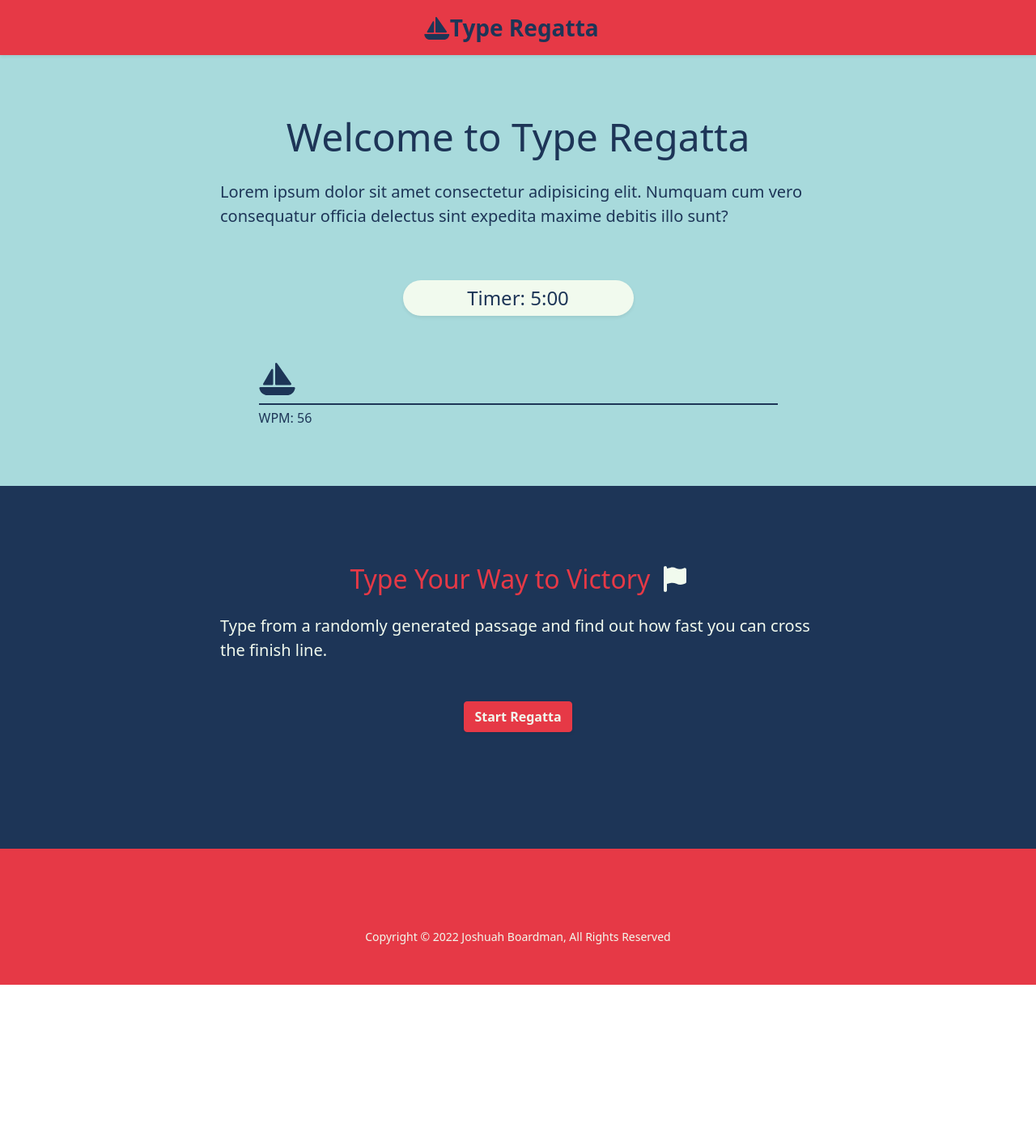
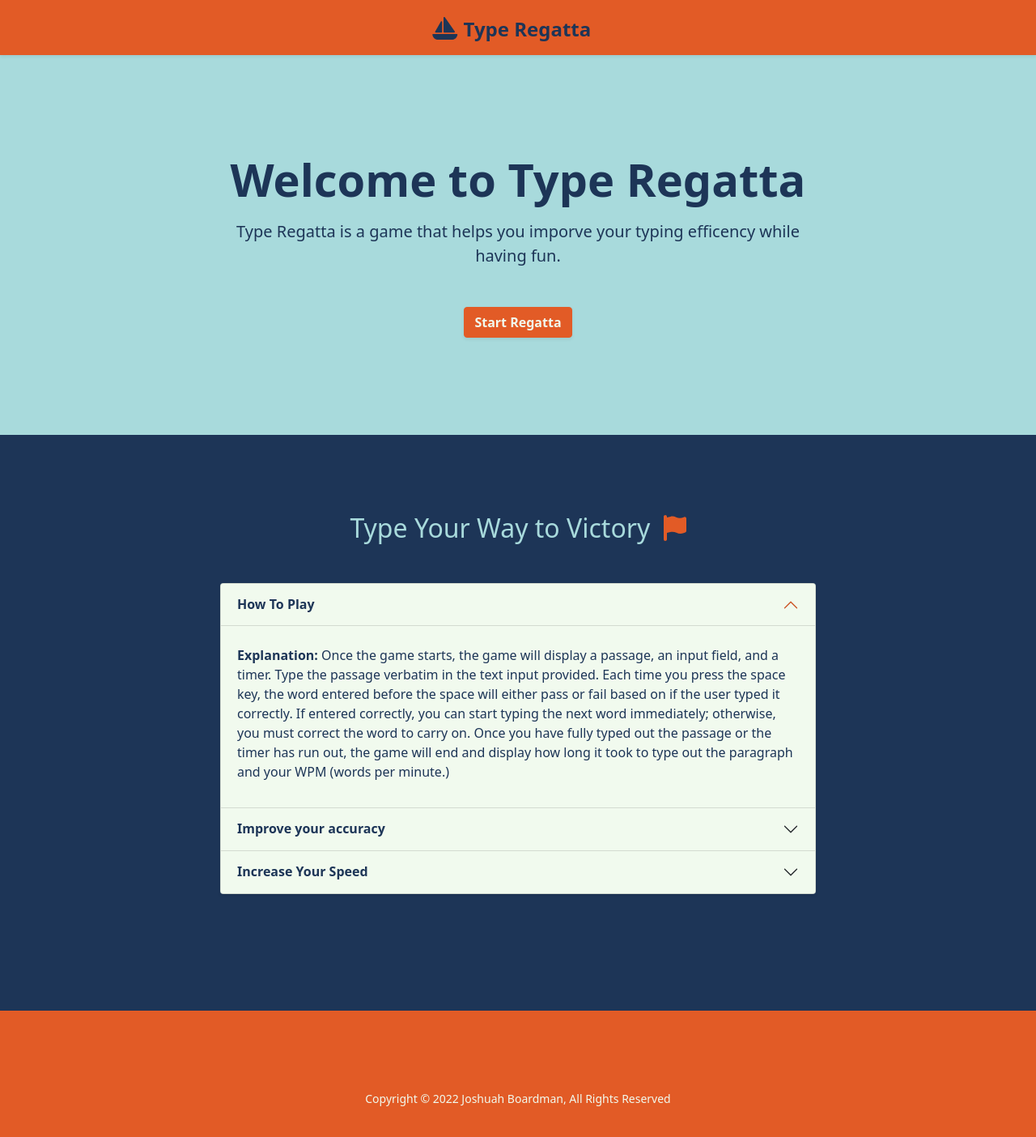
Before and after one commit to JoshuahBoardman/type-regatta, a React (Create React App) app: page / in a window 1280 px wide. Shown: the top 1404 px of the page at 81% size. Before the commit the page ends 1216 px from the top, so only its background shows below. Built offline with nearby package versions, Linux system fonts and the light colour scheme.

Commit message:
Restructured the layout of the application.

```diff
--- a/src/App.js
+++ b/src/App.js
@@ -7,6 +7,8 @@ import GameNotStartedDisplay from "./components/GameNotStartedDisplay";
 import GameCountDownDisplay from "./components/GameCountDownDisplay";
 import GameStartedDisplay from "./components/GameStartedDisplay";
 import GameFinishedDisplay from "./components/GameFinishedDisplay";
+import RegattaIntro from "./components/RegattaIntro";
+import RegattaInfo from "./components/RegattaInfo";
 
 function App() {
 const [gameState, setGameState] = useState(0);
@@ -14,7 +16,7 @@ const [gameState, setGameState] = useState(0);
   function renderByGamestate() {
     switch(gameState) {
       case 0:
-        return <GameNotStartedDisplay setGameState={setGameState} />
+        return  <RegattaIntro setGameState={setGameState}/>
       case 1:
         // TODO This may need to be a  loading screen instead of a countdown.
         return <GameCountDownDisplay setGameState={setGameState} />
@@ -32,18 +34,13 @@ const [gameState, setGameState] = useState(0);
     <main>
       {/* Game Description */}
       <div className="bg-secondary p-4">
-
         <div className="container-md">
-            <div className="row justify-content-center align-items-center">
-              <div className="col-11 col-md-8 text-start my-5">
-                <h1 className="display-5 text-dark text-center">Welcome to Type Regatta</h1>
-                <p className="lead mt-4 text-dark">Lorem ipsum dolor sit amet consectetur adipisicing elit. Numquam cum vero consequatur officia delectus sint expedita maxime debitis illo sunt?</p>
+            <div className="row justify-content-center align-items-center my-5">
+              <div className="col-11 col-md-8 text-center my-5">
+                {renderByGamestate()}
               </div>
             </div>
-          </div>
-          {/* TODO make the Timer show only for relavent game state */}
-          <Timer />
-          <ProgressDisplay />
+        </div>
       </div>
 
       {/* Adaptive Section */}
@@ -51,8 +48,8 @@ const [gameState, setGameState] = useState(0);
         <div className="container-md pb-5">
           <div className="row justify-content-center align-items-center">
             <div className="col-11 col-md-8 mb-5 text-center">
+            <RegattaInfo />
 
-            {renderByGamestate()}
 
             </div>
           </div>
--- a/src/app.scss
+++ b/src/app.scss
@@ -1,4 +1,4 @@
-$primary: #e63946;
+$primary: #e25b26;
 $secondary:  #A8DADC;
 $light:      #F1FAEE;
 $dark:       #1D3557;
--- a/src/components/GameCountDownDisplay.jsx
+++ b/src/components/GameCountDownDisplay.jsx
@@ -3,7 +3,7 @@ import React from 'react'
 const GameCountDownDisplay = () => {
   return (
     <div className='my-5'>
-      <h3 className='text-light pt-3'>Game Will Start In:</h3>
+      <h3 className='text-dark pt-3'>Game Will Start In:</h3>
       <div className='text-primary display-2 fw-bolder mt-3'>3</div>
     </div>
   )
--- a/src/components/GameFinishedDisplay.jsx
+++ b/src/components/GameFinishedDisplay.jsx
@@ -3,8 +3,8 @@ import Button from './Button'
 
 const GameFinishedDisplay = ({ setGameState }) => {
   return (
-    <div className='my-5 text-center '>
-        <h3 className="text-primary h1">Regatta Results</h3>
+    <div className='mb-5 mt-3 text-center '>
+        <h3 className="text-dark h1">Regatta Results</h3>
         <div className='mt-3 mb-4 fs-5'>
             <div className='text-light'>
             <span className='fw-bold'>Time Taken:</span> <span>1:20</span>
--- a/src/components/GameStartedDisplay.jsx
+++ b/src/components/GameStartedDisplay.jsx
@@ -1,4 +1,5 @@
 import React from 'react'
+import ProgressDisplay from './ProgressDisplay'
 import TextDisplay from './TextDisplay'
 import TextInput from './TextInput'
 import Button from './Button'
@@ -6,7 +7,8 @@ import Button from './Button'
 const gameDisplay = ({ setGameState }) => {
   return (
     <>
-    <h3 className='text-secondary mt-2'>Type The Passage Below</h3>
+    <h3 className='text-dark mt-2 mb-5 h2'>Type The Passage Below</h3>
+    <ProgressDisplay />
     <TextDisplay />
     <TextInput />
     <Button setGameState={setGameState} newGameState={1}  text={"Restart Regatta"} backgroundColor="btn-primary" textColor="text-light"/>
--- a/src/components/Header.jsx
+++ b/src/components/Header.jsx
@@ -6,8 +6,8 @@ const Header = () => {
   return (
     <header className='navbar navbar-expand-lg nav-primary bg-primary shadow-sm'>
         <div className="d-flex container-xxl justify-content-center align-items-center">
-            <span className="navbar-brand mb-0 text-dark fw-bold fs-3">
-            <FontAwesomeIcon icon={faSailboat}/>
+            <span className="navbar-brand mb-0 text-dark fw-bold fs-4">
+                <span className='fs-3'><FontAwesomeIcon icon={faSailboat}/> </span>
                 Type Regatta
             </span>
         </div>
--- /dev/null
+++ b/src/components/RegattaInfo.jsx
@@ -0,0 +1,59 @@
+import React from 'react'
+import { FontAwesomeIcon } from '@fortawesome/react-fontawesome'
+import { faFlag } from '@fortawesome/free-solid-svg-icons'
+
+const RegattaInfo = () => {
+  return (
+    <>
+        <div className="my-5">
+            <h3 className='text-secondary h2 mb-5'>
+                Type Your Way to Victory
+                <span className='ms-2 text-primary'> <FontAwesomeIcon icon={faFlag} /></span>
+            </h3>
+
+            <div class="accordion text-dark shadow-sm" id="notes">
+                <div class="accordion-item bg-light">
+                  <h2 class="accordion-heade" id="heading-1">
+                    <button class="accordion-button fw-bold bg-light text-dark" type="button" data-bs-toggle="collapse" data-bs-target="#note-1" aria-expanded="true" aria-controls="note-1">
+                      How To Play
+                    </button>
+                  </h2>
+                  <div id="note-1" class="accordion-collapse collapse show" aria-labelledby="heading-1" data-bs-parent="#chapters">
+                    <div class="accordion-body text-start">
+                      <p><span className='fw-bold'>Explanation:</span> Once the game starts, the game will display a passage, an input field, and a timer. Type the passage verbatim in the text input provided. Each time you press the space key, the word entered before the space will either pass or fail based on if the user typed it correctly. If entered correctly, you can start typing the next word immediately; otherwise, you must correct the word to carry on. Once you have fully typed out the passage or the timer has run out, the game will end and display how long it took to type out the paragraph and your WPM (words per minute.)</p>
+                    </div>
+                  </div>
+                </div>
+                <div class="accordion-item bg-light">
+                  <h2 class="accordion-header" id="heading-2">
+                    <button class="accordion-button collapsed fw-bold bg-light text-dark" type="button" data-bs-toggle="collapse" data-bs-target="#note-2" aria-expanded="false" aria-controls="note-2">
+                      Improve your accuracy
+                    </button>
+                  </h2>
+                  <div id="note-2" class="accordion-collapse collapse" aria-labelledby="heading-2" data-bs-parent="#chapters">
+                    <div class="accordion-body text-start">
+                      <p><span className='fw-bold'>Lorem ipsum dolor:</span> Lorem ipsum dolor sit amet consectetur adipisicing elit. Ullam possimus obcaecati minima molestiae distinctio ipsam! Voluptatem nesciunt culpa sint esse repudiandae recusandae hic accusantium at labore quaerat, perferendis, quo dolor quae delectus velit eaque numquam maiores dignissimos placeat, maxime optio?</p>
+                    </div>
+                  </div>
+                </div>
+                <div class="accordion-item bg-light">
+                  <h2 class="accordion-header" id="heading-3">
+                    <button class="accordion-button collapsed fw-bold bg-light text-dark" type="button" data-bs-toggle="collapse" data-bs-target="#note-3" aria-expanded="false" aria-controls="note-3">
+                      Increase Your Speed
+                    </button>
+                  </h2>
+                  <div id="note-3" class="accordion-collapse collapse" aria-labelledby="heading-3" data-bs-parent="#chapters">
+                    <div class="accordion-body text-start">
+                      <p><span className='fw-bold'>Lorem ipsum:</span> Lorem ipsum dolor sit amet consectetur adipisicing elit. Aliquam consequatur magni qui voluptatem autem dicta minima culpa illo non animi. Cumque doloribus modi corporis recusandae, voluptate possimus autem ut quisquam?</p>
+                    </div>
+                  </div>
+                </div>
+              </div>
+
+            {/* <p className='my-4 mb-md-5 text-light text-start fs-5'>Type from a randomly generated passage and find out how fast you can cross the finish line.</p> */}
+        </div>
+    </>
+  )
+}
+
+export default RegattaInfo
--- /dev/null
+++ b/src/components/RegattaIntro.jsx
@@ -0,0 +1,16 @@
+import React from 'react'
+import Button from './Button'
+
+const RegattaIntro = ( { setGameState }) => {
+  return (
+    <>
+      <h1 className="display-4 text-dark text-center fw-bold">Welcome to Type Regatta</h1>
+      <p className="lead fs-5 mt-3 text-dark">Type Regatta is a game that helps you imporve your typing efficency while having fun.</p>
+      <div className="mt-4 mt-lg-5">
+        <Button setGameState={setGameState} newGameState={1}  text={"Start Regatta"} backgroundColor="btn-primary" textColor="text-light"/>
+      </div>
+    </>
+  )
+}
+
+export default RegattaIntro
```
